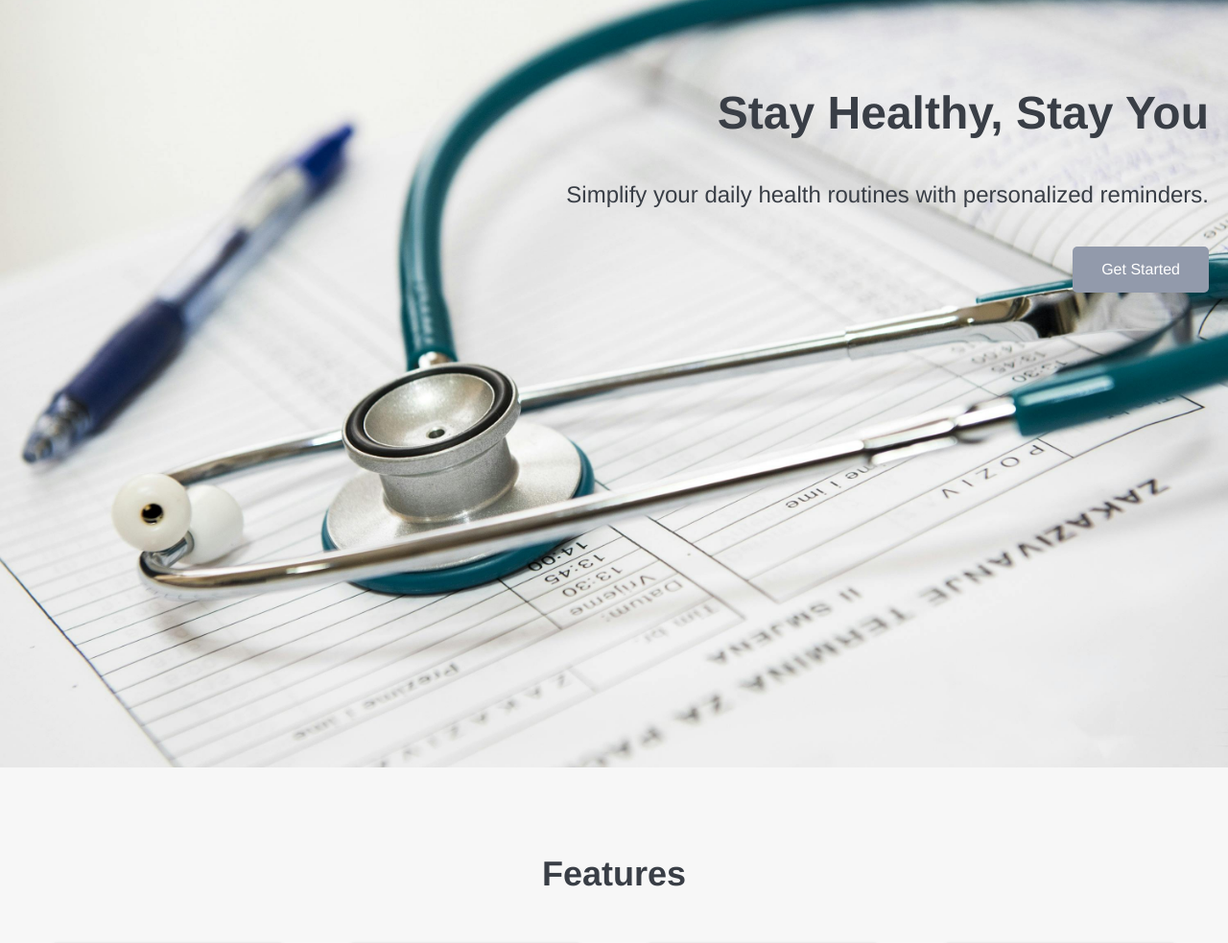
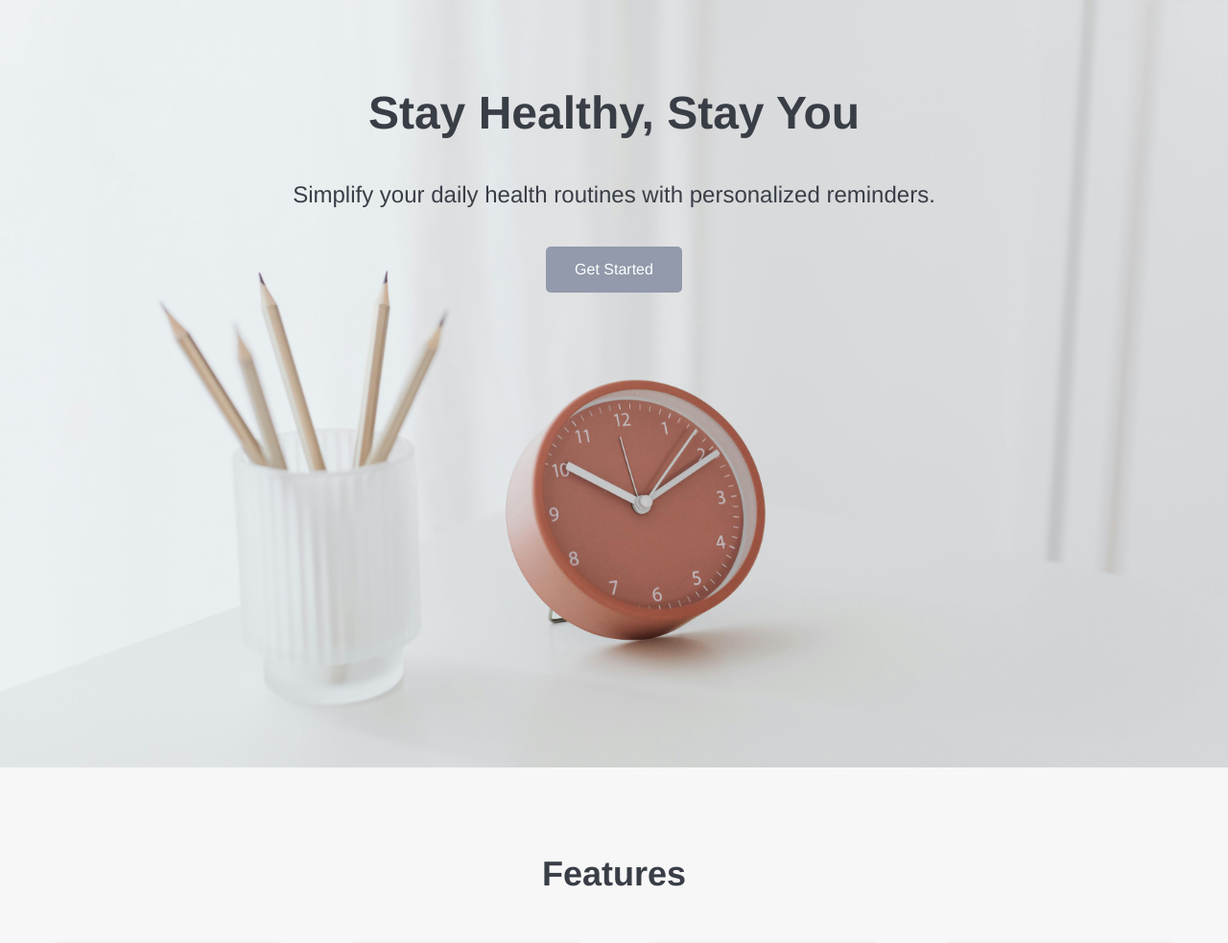
Before and after one commit to Chiefopoku/healthyou, a Flask app: page / in a window 1280 px wide. Shown: the part 68-1051 px from the top of the page at 96% size. Run offline with Flask 3, Linux system fonts and the light colour scheme.

Commit message:
little things

```diff
--- a/static/styles/style.css
+++ b/static/styles/style.css
@@ -62,7 +62,7 @@ nav ul li a:hover {
 
 /* Hero Section Styles */
 .hero {
-    background-image: url('/static/assets/images/pexels-pixabay-40568.jpeg');
+    background-image: url('/static/assets/images/white.jpeg');
     background-size: cover;
     background-position: center;
     height: 100vh; /* Full height of the viewport */
@@ -70,8 +70,8 @@ nav ul li a:hover {
     display: flex;
     flex-direction: column;
     justify-content: flex-start; /* Align items at the top */
-    align-items: flex-end; /* Center items horizontally */
-    text-align: right; /* Center text */
+    align-items: center; /* Center items horizontally */
+    text-align: center; /* Center text */
     color: #393E46; /* Text color for better readability */
     padding-top: 50px; /* Add some padding at the top for spacing */
 }
@@ -222,7 +222,7 @@ h2 {
 
 /* Call to Action Section Styles */
 #cta {
-    background-image: url('/static/assets/images/white.jpeg');
+    background-image: url('/static/assets/images/pexels.jpeg');
     background-size: cover;
     background-position: center;
     height: 100vh; /* Full height of the viewport */
--- a/templates/account.html
+++ b/templates/account.html
@@ -16,7 +16,6 @@
                     <li><a href="{{ url_for('index') }}">Home</a></li>
                     <li><a href="{{ url_for('features_page') }}">Features</a></li>
                     <li><a href="{{ url_for('about_page') }}">About</a></li>
-                    <li><a href="{{ url_for('account_page') }}">Account</a></li>
                     <li><a href="{{ url_for('index') }}">Logout</a></li>
                 </ul>
             </nav>
```
Also changed, not shown: static/Assets/images/pexels.jpeg (added).
